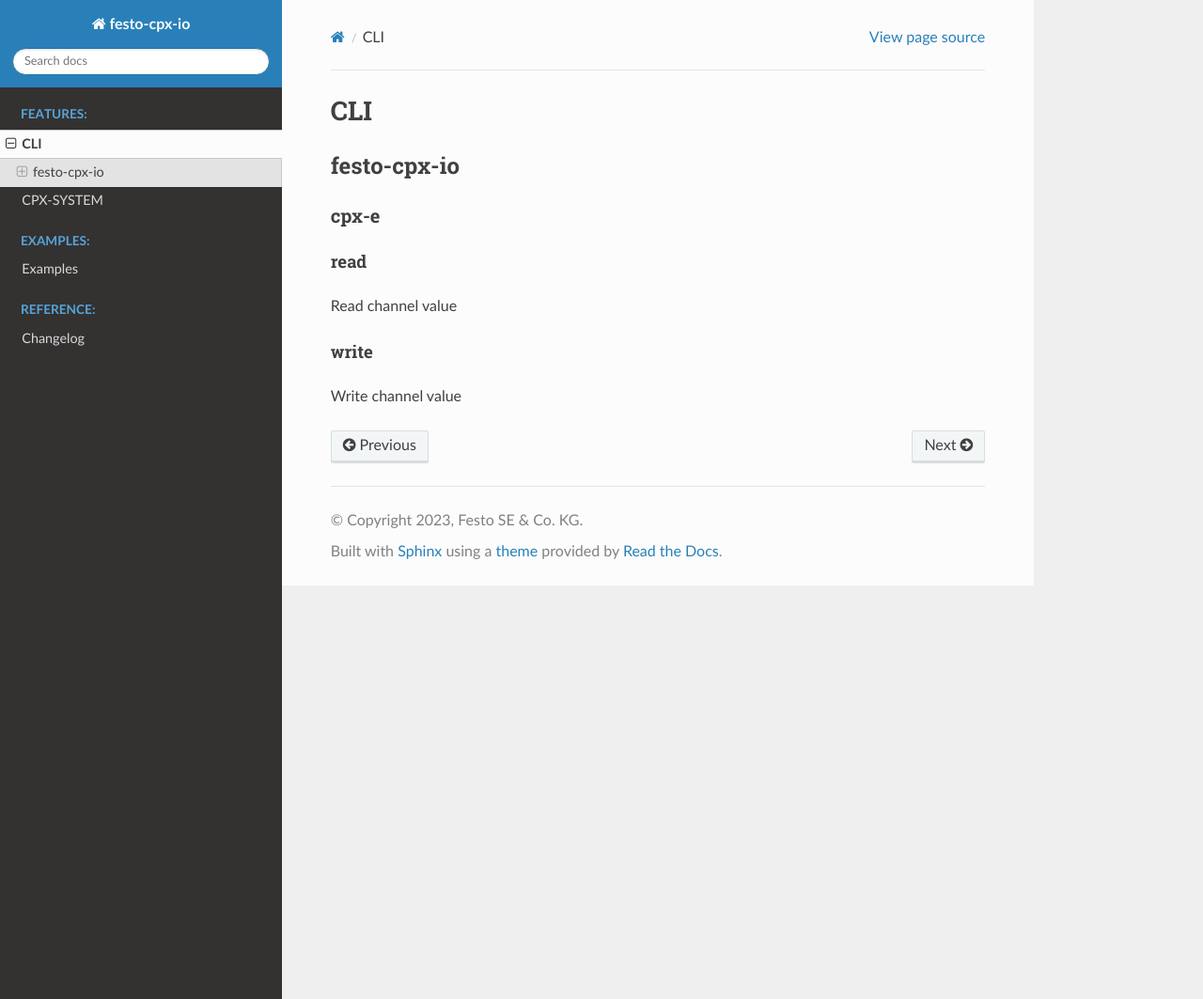
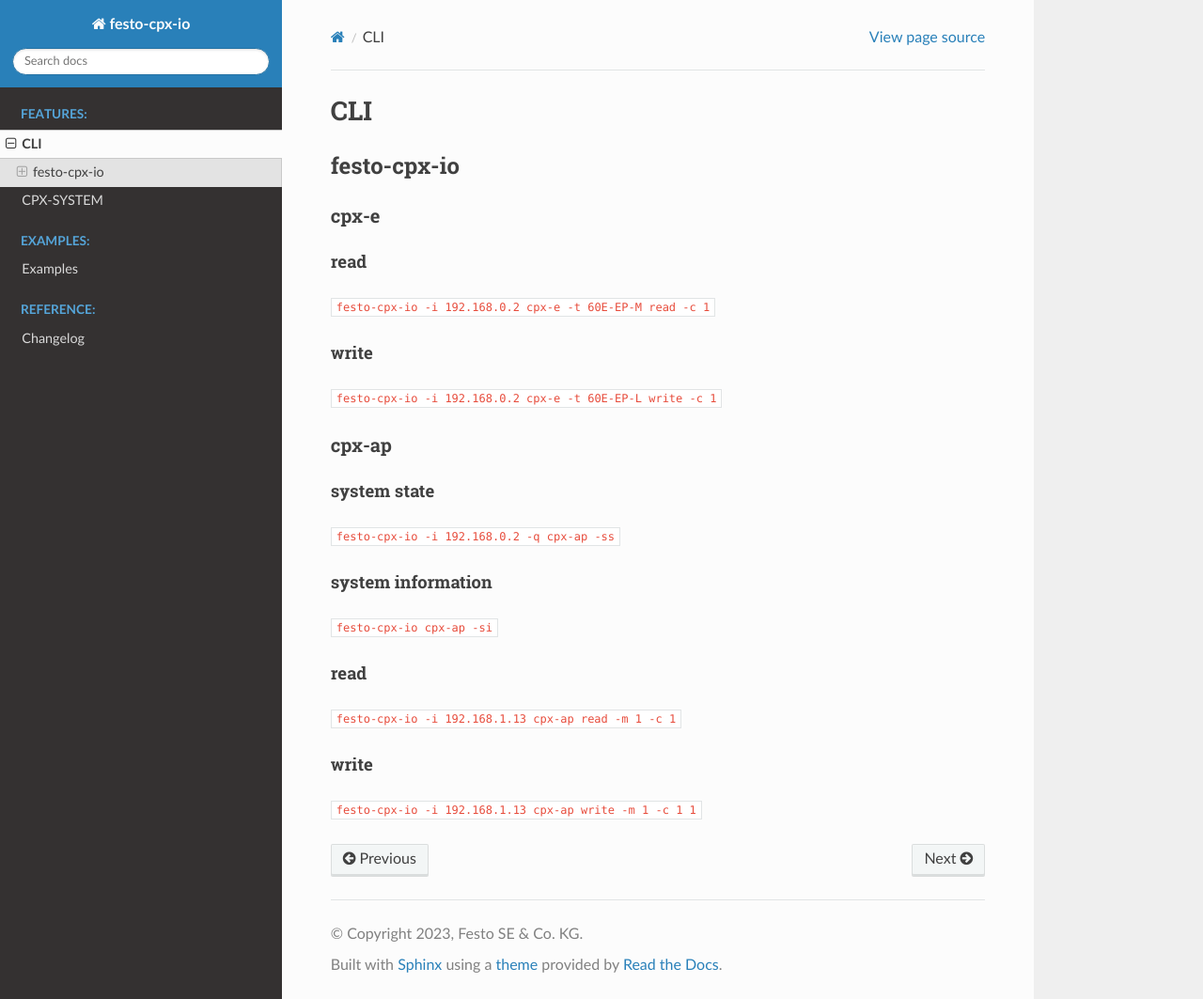
Before and after one commit to Festo-se/festo-cpx-io, a Sphinx documentation site: the page built from docs/source/features/cli.md, in a window 1280 px wide and 1063 px high. Shown: the whole window at 94% size. Built offline with Sphinx 7.4.7 and the Read the Docs theme 3.1.0, drawn with Linux system fonts in a browser that asks for light colours; pages that are not in the unit, such as notebooks, are missing from menus.

```diff
--- a/docs/source/features/cli.md
+++ b/docs/source/features/cli.md
@@ -5,7 +5,21 @@
 ### cpx-e
 
 #### read
-Read channel value
+`festo-cpx-io -i 192.168.0.2 cpx-e -t 60E-EP-M read -c 1`
 
 #### write
-Write channel value
+`festo-cpx-io -i 192.168.0.2 cpx-e -t 60E-EP-L write -c 1`
+
+### cpx-ap
+
+#### system state
+`festo-cpx-io -i 192.168.0.2 -q cpx-ap -ss`
+
+#### system information
+`festo-cpx-io cpx-ap -si`
+
+#### read
+`festo-cpx-io -i 192.168.1.13 cpx-ap read -m 1 -c 1`
+
+#### write
+`festo-cpx-io -i 192.168.1.13 cpx-ap write -m 1 -c 1 1`
```
Also changed, not shown: CHANGELOG.md (+3 -0 lines), README.md (+4 -1 lines).
